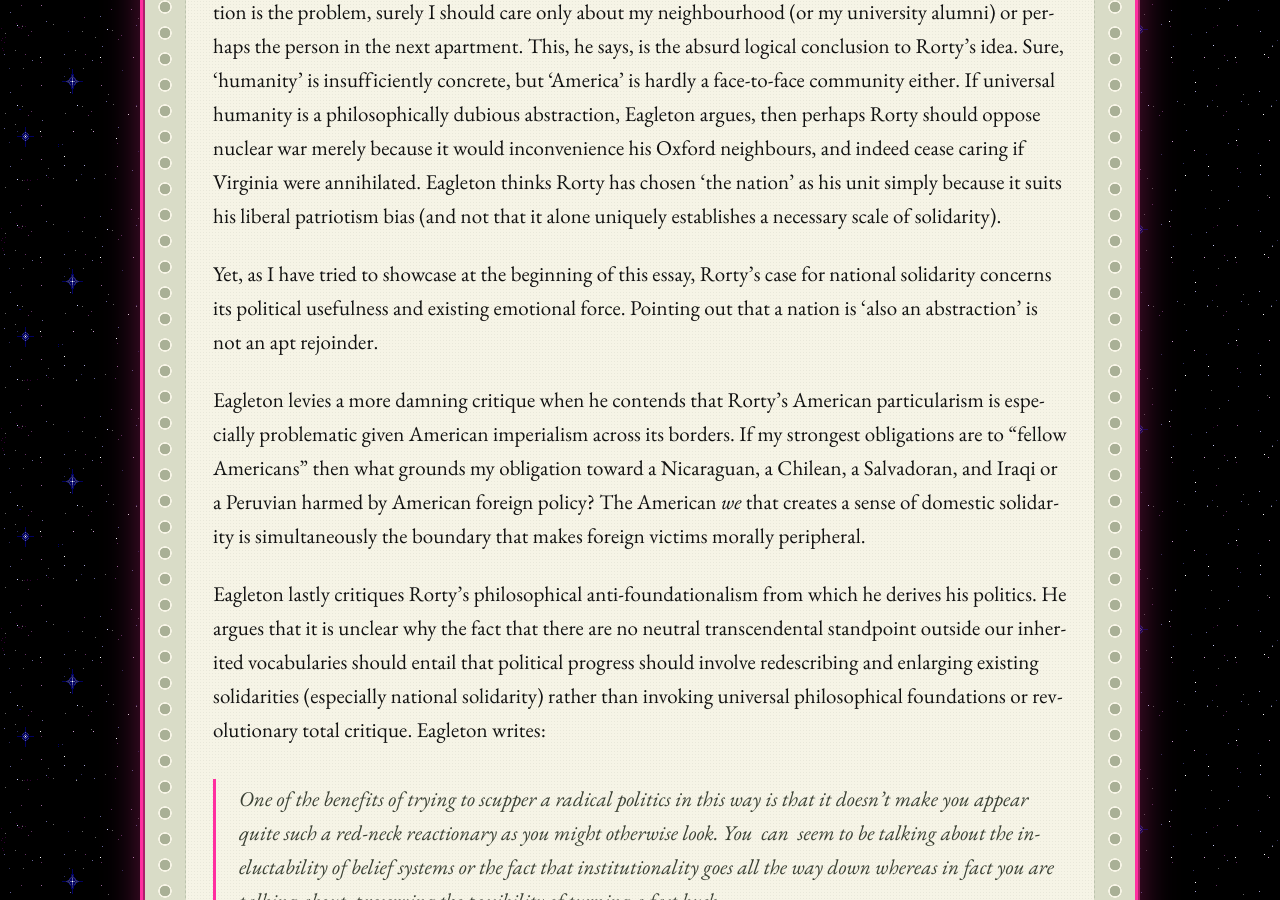
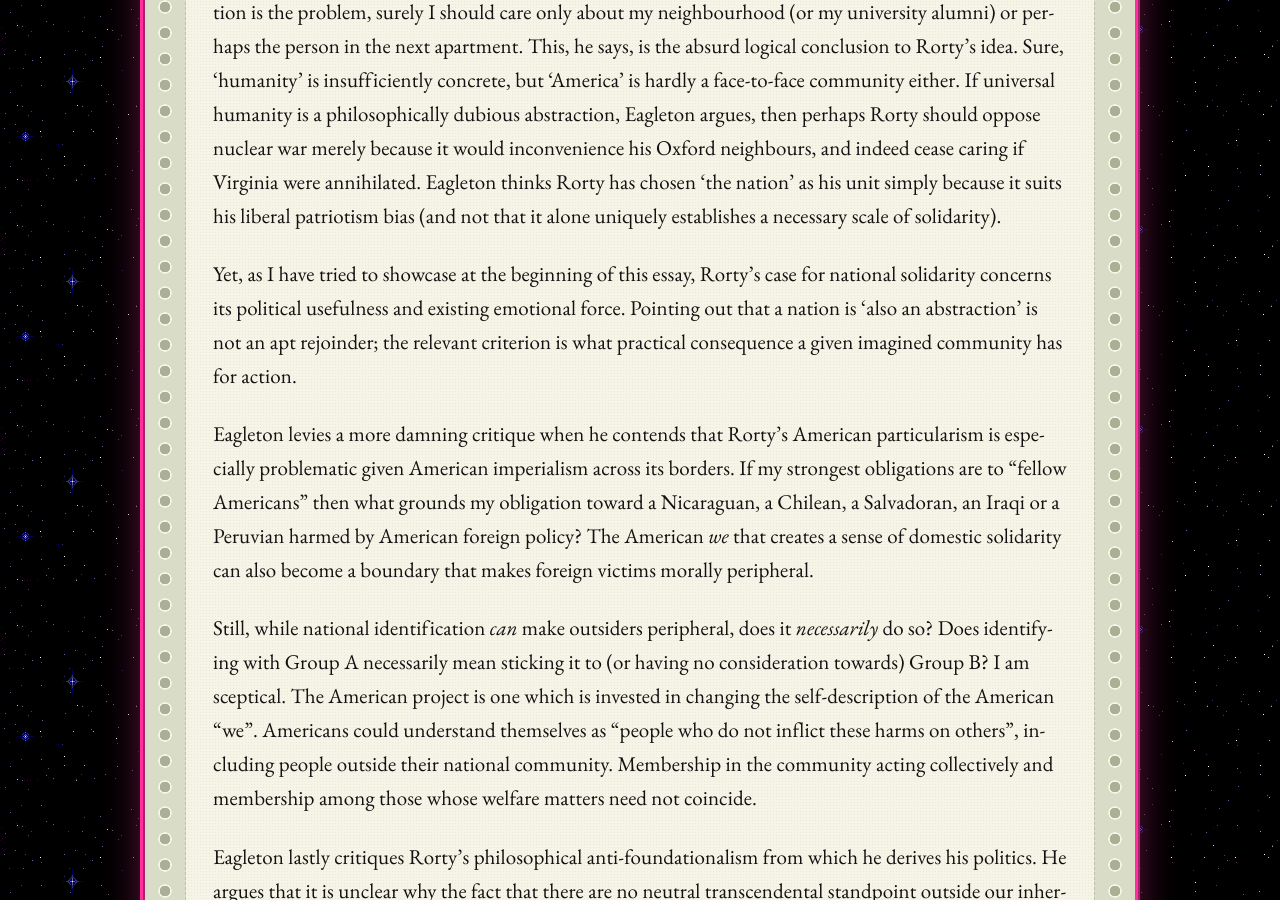
Before and after one commit to Catofminerva/Catofminerva.github.io, a Jekyll site: the page built from _posts/2020-04-13-rorty.md, in a window 1280 px wide and 900 px high, scrolled down 9703 px. Built offline with Jekyll 4.4.1, drawn with Linux system fonts in a browser that asks for light colours; comment, search, counter and statistics services are not loaded.

Commit message:
Update 2020-04-13-rorty.md

```diff
--- a/_posts/2020-04-13-rorty.md
+++ b/_posts/2020-04-13-rorty.md
@@ -75,9 +75,11 @@ It is also unclear whether it is more effective to say that poor Black Americans
 
 On this point, Rorty maintains that rallying around a group that people can more closely identify with and share common memories about, instead of an abstract 'humanity', is more pragmatic as it rallies oppositions from all over the country, from the Left and the Right. Britain’s leading Marxist thinker, Terry Eagleton, replied to this line of reasoning sarcastically, in an ironic [piece](https://socialistregister.com/index.php/srv/article/view/5575/2473): well, why stop at America? 'America' is itself an enormous abstraction encompassing millions of radically different people. If abstraction is the problem, surely I should care only about my neighbourhood (or my university alumni) or perhaps the person in the next apartment. This, he says, is the absurd logical conclusion to Rorty's idea. Sure, 'humanity' is insufficiently concrete, but 'America' is hardly a face-to-face community either. If universal humanity is a philosophically dubious abstraction, Eagleton argues, then perhaps Rorty should oppose nuclear war merely because it would inconvenience his Oxford neighbours, and indeed cease caring if Virginia were annihilated. Eagleton thinks Rorty has chosen 'the nation' as his unit simply because it suits his liberal patriotism bias (and not that it alone uniquely establishes a necessary scale of solidarity).
 
-Yet, as I have tried to showcase at the beginning of this essay, Rorty's case for national solidarity concerns its political usefulness and existing emotional force. Pointing out that a nation is 'also an abstraction' is not an apt rejoinder.
+Yet, as I have tried to showcase at the beginning of this essay, Rorty's case for national solidarity concerns its political usefulness and existing emotional force. Pointing out that a nation is 'also an abstraction' is not an apt rejoinder; the relevant criterion is what practical consequence a given imagined community has for action.
 
-Eagleton levies a more damning critique when he contends that Rorty’s American particularism is especially problematic given American imperialism across its borders. If my strongest obligations are to “fellow Americans” then what grounds my obligation toward a Nicaraguan, a Chilean, a Salvadoran, and Iraqi or a Peruvian harmed by American foreign policy? The American *we* that creates a sense of domestic solidarity is simultaneously the boundary that makes foreign victims morally peripheral.
+Eagleton levies a more damning critique when he contends that Rorty’s American particularism is especially problematic given American imperialism across its borders. If my strongest obligations are to “fellow Americans” then what grounds my obligation toward a Nicaraguan, a Chilean, a Salvadoran, an Iraqi or a Peruvian harmed by American foreign policy? The American *we* that creates a sense of domestic solidarity can also become a boundary that makes foreign victims morally peripheral.
+
+Still, while national identification *can* make outsiders peripheral, does it *necessarily* do so? Does identifying with Group A necessarily mean sticking it to (or having no consideration towards) Group B? I am sceptical. The American project is one which is invested in changing the self-description of the American “we”. Americans could understand themselves as “people who do not inflict these harms on others”, including people outside their national community. Membership in the community acting collectively and membership among those whose welfare matters need not coincide.
 
 Eagleton lastly critiques Rorty's philosophical anti-foundationalism from which he derives his politics. He argues that it is unclear why the fact that there are no neutral transcendental standpoint outside our inherited vocabularies should entail that political progress should involve redescribing and enlarging existing solidarities (especially national solidarity) rather than invoking universal philosophical foundations or revolutionary total critique. Eagleton writes:
 
```
